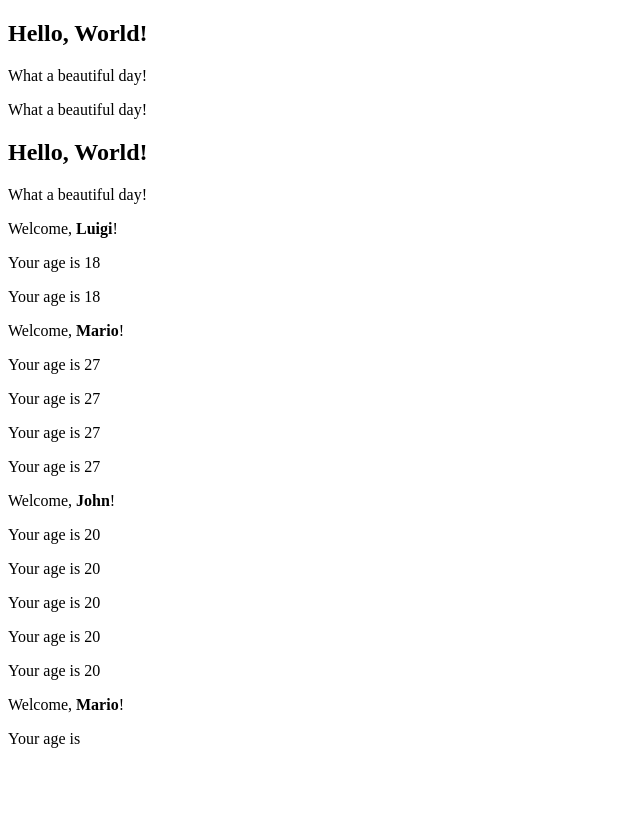
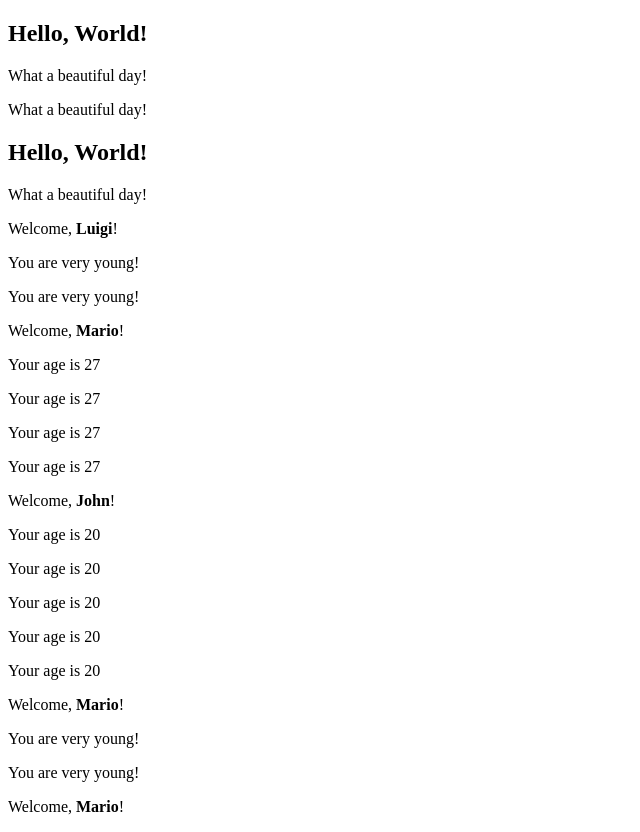
Before and after one commit to Eno-Mario/react, a React (Vite) app: page / in a window 1280 px wide. Shown: the whole page, without its empty margins (0-640 px from the left). Before the commit the page ends 800 px from the top, so only its background shows below. Built offline with nearby package versions, Linux system fonts and the light colour scheme.

Commit message:
soluzione

```diff
--- a/src/Age.jsx
+++ b/src/Age.jsx
@@ -1,7 +1,13 @@
 import React from "react"
 
 function Age({age}) {
-    return <p>Your age is {age}</p>
+    return (
+        <div>
+            {age > 18 && <p>Your age is {age}</p>}
+            {age <= 18 && <p>You are very young!</p>}
+
+        </div>
+        )
 }
 
 export default Age
--- a/src/App.jsx
+++ b/src/App.jsx
@@ -12,6 +12,7 @@
       <Welcome name="Luigi" age={18} /> {/* Render the component Welcome to App component, passing it a name prop of your choosing. */}
       <Welcome age={27}/> {/* if no name prop is passed to the Welcome component the default behavior is: undefined is displayed because the name prop is not provided. */}
       <Welcome name="John" age={20}/>
+      <Welcome age={17}/>
       <Welcome/>
     </div>
   );
--- a/src/Welcome.jsx
+++ b/src/Welcome.jsx
@@ -10,7 +10,6 @@
         {age > 18 && age < 65 && <Age age={age} />} {/* - The Age component is rendered only if the age prop is greater than 18 and less than 65.  */}
         {age > 18 && name === "John" && <Age age={age} />} {/* - The Age component is rendered only if the age prop is greater than 18 and the name prop is equal to "John". */}
         {<Age age={age} />}
-
     </div>
     )
 }
```
Also changed, not shown: 1 other file (tests, documents, lock files or other folders).
